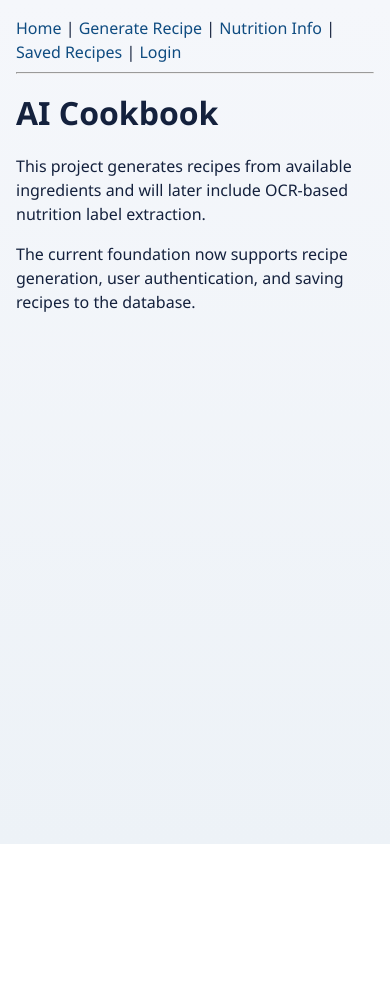
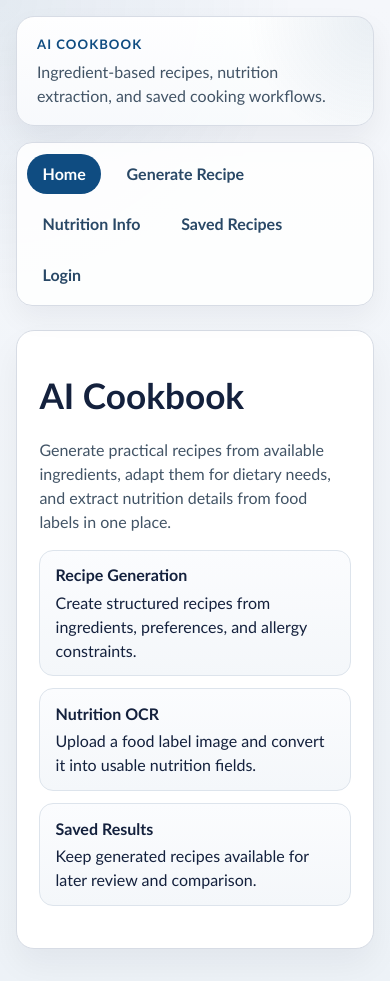
Before and after one commit to ulkarchbnv/ai-cookbook-thesis, a React app in the folder frontend/: page / in a window 390 px wide. Before the commit the page ends 844 px from the top, so only its background shows below. Built offline with nearby package versions, Linux system fonts and the light colour scheme; no server answers; the HTML template or start-up script is replaced by a standard one.

Commit message:
Refined OCR flow and improved frontend presentation

```diff
--- a/frontend/src/App.css
+++ b/frontend/src/App.css
@@ -1,23 +1,85 @@
 .app-shell {
-  width: min(960px, 100%);
+  width: min(1040px, 100%);
+}
+
+.site-header {
+  display: grid;
+  gap: 1rem;
+  margin-bottom: 1.5rem;
+}
+
+.brand-block {
+  padding: 1.1rem 1.25rem;
+  border: 1px solid #d7dce5;
+  border-radius: 18px;
+  background:
+    radial-gradient(circle at top right, rgba(15, 76, 129, 0.09), transparent 34%),
+    linear-gradient(180deg, rgba(255, 255, 255, 0.96), rgba(248, 250, 252, 0.96));
+  box-shadow: 0 14px 30px rgba(15, 23, 42, 0.06);
+}
+
+.brand-kicker {
+  margin: 0 0 0.35rem;
+  font-size: 0.82rem;
+  font-weight: 700;
+  letter-spacing: 0.08em;
+  text-transform: uppercase;
+  color: #0f4c81;
+}
+
+.brand-copy {
+  margin: 0;
+  max-width: 720px;
+  color: #425466;
 }
 
 .nav-bar {
   display: flex;
   flex-wrap: wrap;
-  gap: 0.75rem;
+  gap: 0.65rem;
   align-items: center;
-  margin-bottom: 1rem;
+  padding: 0.65rem;
+  border: 1px solid #d7dce5;
+  border-radius: 16px;
+  background: rgba(255, 255, 255, 0.88);
+  box-shadow: 0 12px 28px rgba(15, 23, 42, 0.05);
+}
+
+.nav-link {
+  display: inline-flex;
+  align-items: center;
+  min-height: 40px;
+  padding: 0 0.95rem;
+  border-radius: 999px;
+  color: #294866;
+  font-weight: 600;
+}
+
+.nav-link:hover {
+  background: #eef4f9;
+  color: #163f6b;
+}
+
+.nav-link.active {
+  background: #0f4c81;
+  color: #ffffff;
+}
+
+.logout-button {
+  margin-left: auto;
+  min-height: 40px;
+  padding: 0 1rem;
+  border-radius: 999px;
 }
 
 .page-card,
 .recipe-card {
   background: #ffffff;
   border: 1px solid #d7dce5;
-  border-radius: 16px;
-  padding: 1.25rem;
-  box-shadow: 0 10px 30px rgba(15, 23, 42, 0.06);
+  border-radius: 18px;
+  padding: 1.4rem;
   text-align: left;
+  box-shadow: 0 16px 32px rgba(15, 23, 42, 0.05);
 }
 
 .page-card {
@@ -31,13 +93,75 @@
 .form-stack {
   display: grid;
   gap: 0.75rem;
-  max-width: 420px;
+  max-width: 560px;
 }
 
 .button-row {
   display: flex;
   gap: 0.75rem;
   margin-bottom: 1rem;
+}
+
+.field-grid {
+  display: grid;
+  gap: 1rem 1.1rem;
+  grid-template-columns: repeat(auto-fit, minmax(240px, 1fr));
+}
+
+.field-group {
+  display: grid;
+  gap: 0.45rem;
+}
+
+.section-title {
+  margin: 0 0 0.35rem;
+}
+
+.section-copy {
+  margin: 0 0 1rem;
+  color: #425466;
+  max-width: 760px;
+}
+
+.meta-grid {
+  display: grid;
+  grid-template-columns: repeat(auto-fit, minmax(165px, 1fr));
+  gap: 0.75rem;
+  margin: 1rem 0 1.25rem;
+}
+
+.meta-card {
+  background: linear-gradient(180deg, #fbfcfe, #f4f7fa);
+  border: 1px solid #dde4ec;
+  border-radius: 14px;
+  padding: 0.8rem 0.95rem;
+}
+
+.meta-card strong,
+.result-block strong {
+  display: block;
+  margin-bottom: 0.2rem;
+}
+
+.result-block {
+  margin-top: 1rem;
+}
+
+.result-list {
+  margin: 0;
+  padding-left: 1.25rem;
+}
+
+.empty-state {
+  padding: 1rem 0 0.25rem;
+  color: #5b6b7e;
+}
+
+.inline-actions {
+  display: flex;
+  flex-wrap: wrap;
+  align-items: center;
+  gap: 0.75rem;
 }
 
 .message {
@@ -49,18 +173,11 @@
   color: #b42318;
 }
 
-.link-button {
-  background: transparent;
-  border: 0;
-  padding: 0;
-  color: #0f4c81;
-}
-
 .ocr-output {
   white-space: pre-wrap;
   background: #f5f7fb;
   border: 1px solid #d7dce5;
-  border-radius: 12px;
+  border-radius: 14px;
   padding: 1rem;
   overflow-x: auto;
 }
--- a/frontend/src/App.jsx
+++ b/frontend/src/App.jsx
@@ -1,5 +1,6 @@
-import { BrowserRouter, Routes, Route, Link } from "react-router-dom";
+import { BrowserRouter, Routes, Route, NavLink } from "react-router-dom";
 import { useState } from "react";
+import "./App.css";
 import HomePage from "./pages/HomePage";
 import GenerateRecipePage from "./pages/GenerateRecipePage";
 import SavedRecipesPage from "./pages/SavedRecipesPage";
@@ -22,20 +23,35 @@ function App() {
   return (
     <BrowserRouter>
       <div className="app-shell">
-        <nav className="nav-bar">
-          <Link to="/">Home</Link> |{" "}
-          <Link to="/generate">Generate Recipe</Link> |{" "}
-          <Link to="/nutrition">Nutrition Info</Link> |{" "}
-          <Link to="/saved">Saved Recipes</Link> |{" "}
-          <Link to="/login">{token ? "Account" : "Login"}</Link>
-          {token && (
-            <button type="button" onClick={handleLogout} className="link-button">
-              Logout
-            </button>
-          )}
-        </nav>
+        <header className="site-header">
+          <div className="brand-block">
+            <p className="brand-kicker">AI Cookbook</p>
+            <p className="brand-copy">Ingredient-based recipes, nutrition extraction, and saved cooking workflows.</p>
+          </div>
 
-        <hr />
+          <nav className="nav-bar">
+            <NavLink to="/" end className={({ isActive }) => `nav-link${isActive ? " active" : ""}`}>
+              Home
+            </NavLink>
+            <NavLink to="/generate" className={({ isActive }) => `nav-link${isActive ? " active" : ""}`}>
+              Generate Recipe
+            </NavLink>
+            <NavLink to="/nutrition" className={({ isActive }) => `nav-link${isActive ? " active" : ""}`}>
+              Nutrition Info
+            </NavLink>
+            <NavLink to="/saved" className={({ isActive }) => `nav-link${isActive ? " active" : ""}`}>
+              Saved Recipes
+            </NavLink>
+            <NavLink to="/login" className={({ isActive }) => `nav-link${isActive ? " active" : ""}`}>
+              {token ? "Account" : "Login"}
+            </NavLink>
+            {token && (
+              <button type="button" onClick={handleLogout} className="logout-button">
+                Logout
+              </button>
+            )}
+          </nav>
+        </header>
 
         <Routes>
           <Route path="/" element={<HomePage />} />
--- a/frontend/src/index.css
+++ b/frontend/src/index.css
@@ -1,9 +1,11 @@
 :root {
-  font-family: "Segoe UI", Tahoma, Geneva, Verdana, sans-serif;
+  font-family: "Trebuchet MS", "Segoe UI", sans-serif;
   line-height: 1.5;
   font-weight: 400;
   color: #14213d;
-  background: linear-gradient(180deg, #f5f7fb 0%, #edf2f7 100%);
+  background:
+    radial-gradient(circle at top left, rgba(15, 76, 129, 0.08), transparent 28%),
+    linear-gradient(180deg, #f5f7fb 0%, #edf2f7 100%);
 
   font-synthesis: none;
   text-rendering: optimizeLegibility;
@@ -28,24 +30,32 @@ body {
 }
 
 h1 {
-  font-size: 2.4rem;
-  line-height: 1.15;
+  font-size: 2.9rem;
+  line-height: 1.05;
+}
+
+h2,
+h3,
+p {
+  margin-top: 0;
 }
 
 button {
-  border-radius: 8px;
+  border-radius: 12px;
   border: 1px solid #0f4c81;
-  padding: 0.6em 1.2em;
+  padding: 0.72em 1.2em;
   font-size: 1em;
   font-weight: 500;
   font-family: inherit;
   background-color: #0f4c81;
   color: #ffffff;
   cursor: pointer;
-  transition: border-color 0.25s;
+  transition: border-color 0.25s, transform 0.15s ease, box-shadow 0.15s ease;
 }
 button:hover {
   border-color: #163f6b;
+  transform: translateY(-1px);
+  box-shadow: 0 8px 18px rgba(15, 76, 129, 0.18);
 }
 button:focus,
 button:focus-visible {
@@ -61,11 +71,21 @@ button:focus-visible {
 }
 
 input {
-  width: min(100%, 420px);
-  padding: 0.7rem 0.85rem;
-  border-radius: 10px;
+  width: 100%;
+  padding: 0.8rem 0.9rem;
+  border-radius: 12px;
   border: 1px solid #c7d1df;
   box-sizing: border-box;
+  background: #fcfdff;
+}
+
+input[type="file"] {
+  width: 100%;
+  background: #f8fafc;
+}
+
+label {
+  font-weight: 600;
 }
 
 ul {
@@ -78,6 +98,6 @@ ul {
   }
 
   h1 {
-    font-size: 2rem;
+    font-size: 2.2rem;
   }
 }
--- a/frontend/src/pages/GenerateRecipePage.jsx
+++ b/frontend/src/pages/GenerateRecipePage.jsx
@@ -75,79 +75,79 @@ function GenerateRecipePage({ token }) {
   return (
     <div className="page-card">
       <h1>Generate Recipe</h1>
+      <p className="section-copy">
+        Enter ingredients and optional dietary constraints to generate a structured recipe.
+      </p>
 
-      <label>Ingredients</label>
-      <br />
+      <div className="field-grid">
+        <div className="field-group">
+          <label htmlFor="ingredients">Ingredients</label>
           <input
+            id="ingredients"
             type="text"
             value={ingredients}
             onChange={(e) => setIngredients(e.target.value)}
             placeholder="e.g. chicken, rice, tomato"
           />
+        </div>
 
-      <br />
-      <br />
-
-      <label>Preferences</label>
-      <br />
+        <div className="field-group">
+          <label htmlFor="preferences">Preferences</label>
           <input
+            id="preferences"
             type="text"
             value={preferences}
             onChange={(e) => setPreferences(e.target.value)}
             placeholder="e.g. halal, vegetarian"
           />
+        </div>
 
-      <br />
-      <br />
-
-      <label>Allergies</label>
-      <br />
+        <div className="field-group">
+          <label htmlFor="allergies">Allergies</label>
           <input
+            id="allergies"
             type="text"
             value={allergies}
             onChange={(e) => setAllergies(e.target.value)}
             placeholder="e.g. peanut, milk"
           />
+        </div>
+      </div>
 
-      <br />
-      <br />
-
-      <button onClick={generateRecipe}>Generate Recipe</button>
+      <div className="button-row">
+        <button type="button" onClick={generateRecipe}>Generate Recipe</button>
+      </div>
       {loading && <p>Generating recipe...</p>}
       {error && <p className="message error">{error}</p>}
-
-      <p>Ingredients: {ingredients}</p>
-      <p>Preferences: {preferences}</p>
-      <p>Allergies: {allergies}</p>
 
       {recipe && (
         <div className="recipe-card">
           <h2>{recipe.title}</h2>
+          <p><strong>Ingredients:</strong> {recipe.ingredients.join(", ")}</p>
+          <p><strong>Preferences:</strong> {recipe.preferences.join(", ") || "None"}</p>
+          <p><strong>Allergies:</strong> {recipe.allergies.join(", ") || "None"}</p>
 
-          <p><strong>Ingredients:</strong> {recipe.ingredients.join(", ")}</p>
-          <p><strong>Preferences:</strong> {recipe.preferences.join(", ")}</p>
-          <p><strong>Allergies:</strong> {recipe.allergies.join(", ")}</p>
-
-          <h3>Steps</h3>
-          <ul>
+          <div className="result-block">
+            <h3 className="section-title">Steps</h3>
+            <ul className="result-list">
               {recipe.steps.map((step, index) => (
                 <li key={index}>{step}</li>
               ))}
             </ul>
+          </div>
 
-          <h3>Nutrition Estimate</h3>
-          <p>Calories: {recipe.nutrition_estimate.calories}</p>
-          <p>Protein: {recipe.nutrition_estimate.protein}</p>
-          <p>Carbs: {recipe.nutrition_estimate.carbs}</p>
-          <p>Fat: {recipe.nutrition_estimate.fat}</p>
+          <p><strong>Calories:</strong> {recipe.nutrition_estimate.calories}</p>
+          <p><strong>Protein:</strong> {recipe.nutrition_estimate.protein}</p>
+          <p><strong>Carbs:</strong> {recipe.nutrition_estimate.carbs}</p>
+          <p><strong>Fat:</strong> {recipe.nutrition_estimate.fat}</p>
 
           {token ? (
-            <>
+            <div className="inline-actions">
               <button type="button" onClick={saveRecipe} disabled={saveLoading}>
                 {saveLoading ? "Saving..." : "Save Recipe"}
               </button>
               {saveMessage && <p className="message">{saveMessage}</p>}
-            </>
+            </div>
           ) : (
             <p className="message">Log in to save this recipe.</p>
           )}
--- a/frontend/src/pages/HomePage.jsx
+++ b/frontend/src/pages/HomePage.jsx
@@ -2,14 +2,25 @@ function HomePage() {
   return (
     <div className="page-card">
       <h1>AI Cookbook</h1>
-      <p>
-        This project generates recipes from available ingredients and will later include OCR-based
-        nutrition label extraction.
+      <p className="section-copy">
+        Generate practical recipes from available ingredients, adapt them for dietary needs, and
+        extract nutrition details from food labels in one place.
       </p>
-      <p>
-        The current foundation now supports recipe generation, user authentication, and saving
-        recipes to the database.
-      </p>
+
+      <div className="meta-grid">
+        <div className="meta-card">
+          <strong>Recipe Generation</strong>
+          Create structured recipes from ingredients, preferences, and allergy constraints.
+        </div>
+        <div className="meta-card">
+          <strong>Nutrition OCR</strong>
+          Upload a food label image and convert it into usable nutrition fields.
+        </div>
+        <div className="meta-card">
+          <strong>Saved Results</strong>
+          Keep generated recipes available for later review and comparison.
+        </div>
+      </div>
     </div>
   );
 }
--- a/frontend/src/pages/LoginPage.jsx
+++ b/frontend/src/pages/LoginPage.jsx
@@ -43,7 +43,9 @@ function LoginPage({ token, onAuthSuccess }) {
   return (
     <div className="page-card">
       <h1>{token ? "Account" : "Login"}</h1>
-      <p>{token ? "You are logged in." : "Create an account or log in to save recipes."}</p>
+      <p className="section-copy">
+        {token ? "You are logged in and can save generated recipes." : "Create an account or log in to save recipes."}
+      </p>
 
       <div className="button-row">
         <button type="button" onClick={() => setMode("login")} disabled={mode === "login"}>
--- a/frontend/src/pages/SavedRecipesPage.jsx
+++ b/frontend/src/pages/SavedRecipesPage.jsx
@@ -45,10 +45,11 @@ function SavedRecipesPage({ token }) {
   return (
     <div className="page-card">
       <h1>Saved Recipes</h1>
+      <p className="section-copy">Browse the recipes you saved while testing and using the app.</p>
 
       {loading && <p>Loading saved recipes...</p>}
       {error && <p className="message error">{error}</p>}
-      {!loading && !error && recipes.length === 0 && <p>No saved recipes yet.</p>}
+      {!loading && !error && recipes.length === 0 && <p className="empty-state">No saved recipes yet.</p>}
 
       {recipes.map((recipe) => (
         <div key={recipe.id} className="recipe-card">
@@ -56,17 +57,20 @@ function SavedRecipesPage({ token }) {
           <p><strong>Ingredients:</strong> {recipe.ingredients.join(", ")}</p>
           <p><strong>Preferences:</strong> {recipe.preferences.join(", ") || "None"}</p>
           <p><strong>Allergies:</strong> {recipe.allergies.join(", ") || "None"}</p>
-          <h3>Steps</h3>
-          <ul>
+
+          <div className="result-block">
+            <h3 className="section-title">Steps</h3>
+            <ul className="result-list">
             {recipe.steps.map((step, index) => (
               <li key={`${recipe.id}-${index}`}>{step}</li>
             ))}
-          </ul>
-          <h3>Nutrition</h3>
-          <p>Calories: {recipe.nutrition.calories}</p>
-          <p>Protein: {recipe.nutrition.protein}</p>
-          <p>Carbs: {recipe.nutrition.carbs}</p>
-          <p>Fat: {recipe.nutrition.fat}</p>
+            </ul>
+          </div>
+
+          <p><strong>Calories:</strong> {recipe.nutrition.calories}</p>
+          <p><strong>Protein:</strong> {recipe.nutrition.protein}</p>
+          <p><strong>Carbs:</strong> {recipe.nutrition.carbs}</p>
+          <p><strong>Fat:</strong> {recipe.nutrition.fat}</p>
         </div>
       ))}
     </div>
```
Also changed, not shown: frontend/src/pages/NutritionPage.jsx (+2 -6 lines), 1 other file (tests, documents, lock files or other folders). Lines whose indentation alone changed are shown as unchanged.
